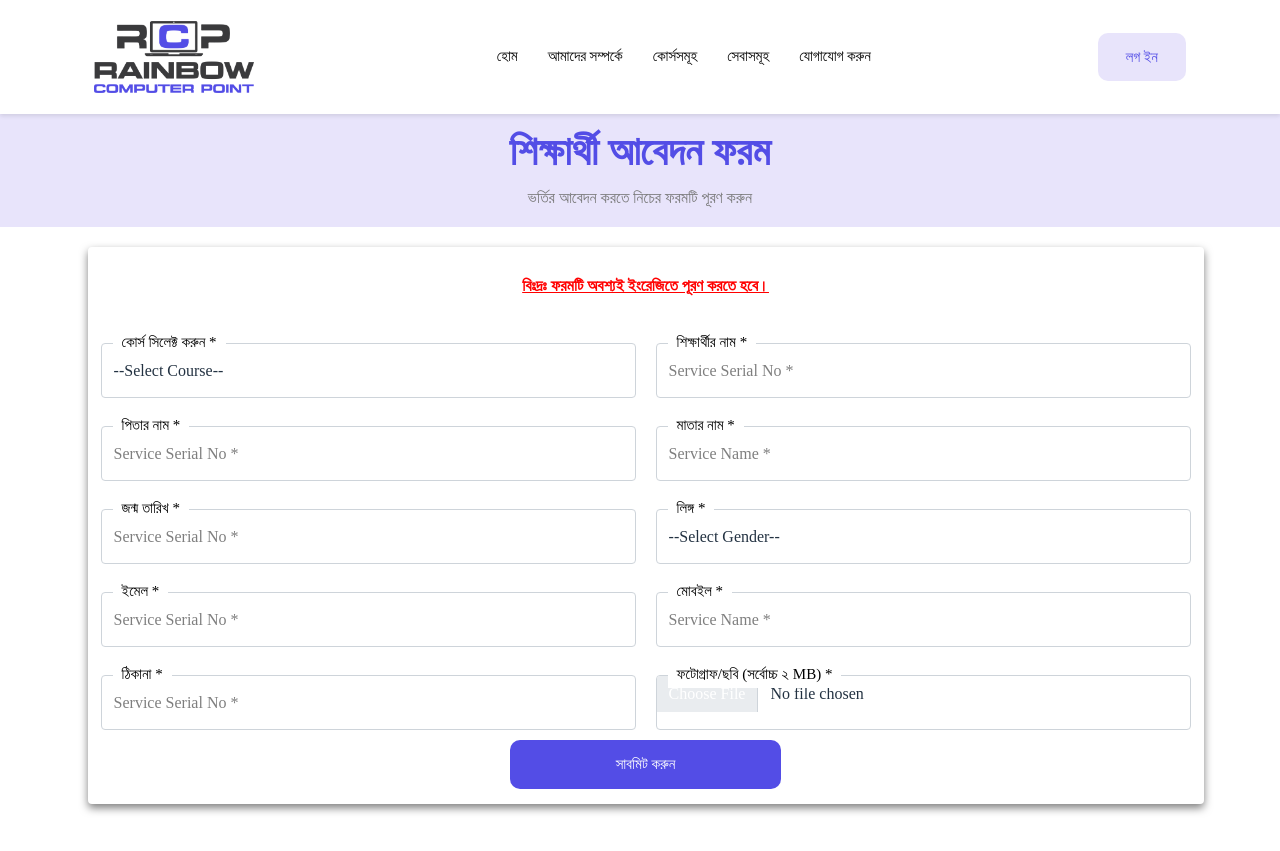
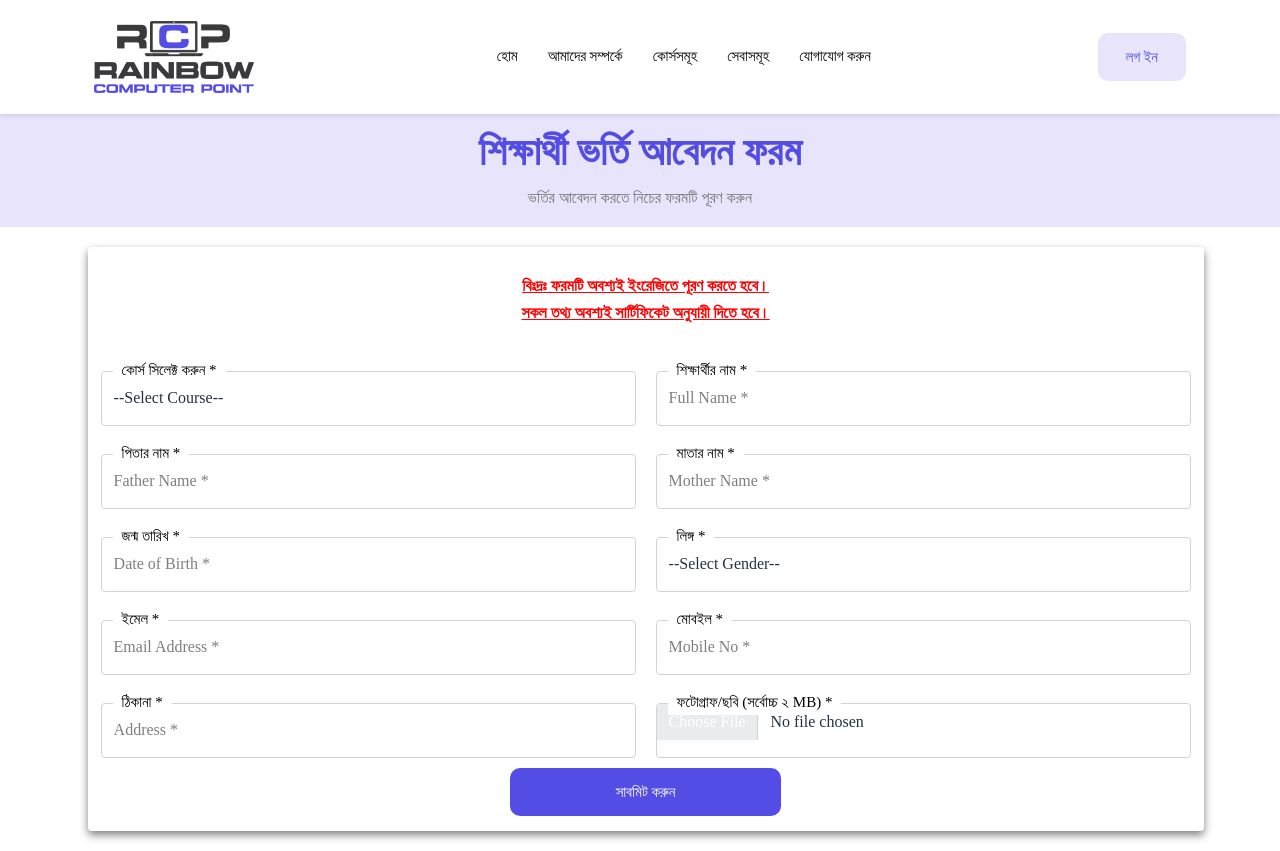
Before and after one commit to mrshakil015/Web-Development, a Flask app: page /applicationform in a window 1280 px wide. Before the commit the page ends 814 px from the top, so only its background shows below. Run offline with Flask 3, Linux system fonts and the light colour scheme; data comes from the database, SQL or seed files in the repository; some libraries are stand-ins or nearby versions; some web fonts are replaced.

Commit message:
Form Placeholder change

```diff
--- a/Rainbow Computer Point Website/templates/applicationform.html
+++ b/Rainbow Computer Point Website/templates/applicationform.html
@@ -94,7 +94,7 @@
         <div class="container mt-5">
             <div class="row justify-content-center">
                 <div class="section-title">
-                    <h1>শিক্ষার্থী আবেদন ফরম</h1>
+                    <h1>শিক্ষার্থী ভর্তি আবেদন ফরম</h1>
                     <p>ভর্তির আবেদন করতে নিচের ফরমটি পূরণ করুন</p>
                 </div>
             </div>
@@ -106,7 +106,7 @@
                     <div class="card-body">
                         <div class="card-title">
                             <!-- <h3>শিক্ষার্থী আবেদন ফরম</h3> -->
-                            <p>বিঃদ্রঃ ফরমটি অবশ্যই ইংরেজিতে পূরণ করতে হবে।</p>
+                            <p>বিঃদ্রঃ ফরমটি অবশ্যই ইংরেজিতে পূরণ করতে হবে।<br> সকল তথ্য অবশ্যই সার্টিফিকেট অনুযায়ী দিতে হবে।</p>
                         </div>
                         <form id="contact-form" role="form" action="/adminservice" method="post"
                             enctype="multipart/form-data">
@@ -127,9 +127,9 @@
                                     </div>
                                     <div class="input-section col-lg-6 col-md-6 col-sm-12">
                                         <div class="form-group">
-                                            <label for="serviceid">শিক্ষার্থীর নাম *</label>
-                                            <input id="serviceid" type="text" name="serviceid" class="form-control"
-                                                placeholder="Service Serial No *" required="required">
+                                            <label for="applicant-name">শিক্ষার্থীর নাম *</label>
+                                            <input id="applicant-studentname" type="text" name="applicant-studentname" class="form-control"
+                                                placeholder="Full Name *" required="required">
                                         </div>
                                     </div>
                                 </div>
@@ -137,16 +137,16 @@
                                 <div class="row">
                                     <div class="input-section col-lg-6 col-md-6 col-sm-12">
                                         <div class="form-group">
-                                            <label for="serviceid">পিতার নাম *</label>
-                                            <input id="serviceid" type="text" name="serviceid" class="form-control"
-                                                placeholder="Service Serial No *" required="required">
+                                            <label for="applicant-fathername">পিতার নাম *</label>
+                                            <input id="applicant-fathername" type="text" name="applicant-fathername" class="form-control"
+                                                placeholder="Father Name *" required="required">
                                         </div>
                                     </div>
                                     <div class="input-section col-lg-6 col-md-6 col-sm-12">
                                         <div class="form-group">
-                                            <label for="servicename">মাতার নাম *</label>
-                                            <input id="servicename" type="text" name="servicename" class="form-control"
-                                                placeholder="Service Name *" required="required">
+                                            <label for="applicant-mothername">মাতার নাম *</label>
+                                            <input id="applicant-mothername" type="text" name="applicant-mothername" class="form-control"
+                                                placeholder="Mother Name *" required="required">
                                         </div>
                                     </div>
                                 </div>
@@ -154,16 +154,16 @@
                                 <div class="row">
                                     <div class="input-section col-lg-6 col-md-6 col-sm-12">
                                         <div class="form-group">
-                                            <label for="serviceid">জন্ম তারিখ *</label>
-                                            <input id="serviceid" type="text" name="serviceid" class="form-control"
-                                                placeholder="Service Serial No *" required="required">
+                                            <label for="applicant-dob">জন্ম তারিখ *</label>
+                                            <input id="applicant-dob" type="text" name="applicant-dob" class="form-control"
+                                                placeholder="Date of Birth *" required="required">
                                         </div>
                                     </div>
 
                                     <div class="input-section col-lg-6 col-md-6 col-sm-12">
                                         <div class="form-group">
-                                            <label for="coursename">লিঙ্গ *</label>
-                                            <select id="coursename" name="coursename" class="form-control"
+                                            <label for="applicant-gender">লিঙ্গ *</label>
+                                            <select id="applicant-gender" name="applicant-gender" class="form-control"
                                                 required="required" data-error="Select the Course.">
                                                 <option value="" selected disabled>--Select Gender--</option>
                                                 <option>পুরুষ</option>
@@ -176,31 +176,31 @@
                                 <div class="row">
                                     <div class="input-section col-lg-6 col-md-6 col-sm-12">
                                         <div class="form-group">
-                                            <label for="serviceid">ইমেল *</label>
-                                            <input id="serviceid" type="text" name="serviceid" class="form-control"
-                                                placeholder="Service Serial No *" required="required">
+                                            <label for="applicant-email">ইমেল *</label>
+                                            <input id="applicant-email" type="text" name="applicant-email" class="form-control"
+                                                placeholder="Email Address *" required="required">
                                         </div>
                                     </div>
                                     <div class="input-section col-lg-6 col-md-6 col-sm-12">
                                         <div class="form-group">
-                                            <label for="servicename">মোবইল *</label>
-                                            <input id="servicename" type="text" name="servicename" class="form-control"
-                                                placeholder="Service Name *" required="required">
+                                            <label for="applicant-mobile">মোবইল *</label>
+                                            <input id="applicant-mobile" type="number" name="applicant-mobile" class="form-control"
+                                                placeholder="Mobile No *" required="required">
                                         </div>
                                     </div>
                                 </div>
                                 <div class="row">
                                     <div class="input-section col-lg-6 col-md-6 col-sm-12">
                                         <div class="form-group">
-                                            <label for="serviceid">ঠিকানা *</label>
-                                            <input id="serviceid" type="text" name="serviceid" class="form-control"
-                                                placeholder="Service Serial No *" required="required">
+                                            <label for="applicant-address">ঠিকানা *</label>
+                                            <input id="applicant-address" type="text" name="applicant-address" class="form-control"
+                                                placeholder="Address *" required="required">
                                         </div>
                                     </div>
                                     <div class="input-section col-lg-6 col-md-6 col-sm-12">
                                         <div class="form-group">
-                                            <label for="formFile" class="form-label">ফটোগ্রাফ/ছবি (সর্বোচ্চ ২ MB) *</label>
-                                            <input class="form-control" type="file" accept="image/*"  id="formFile" required="required">
+                                            <label for="applicant-photo" class="form-label">ফটোগ্রাফ/ছবি (সর্বোচ্চ ২ MB) *</label>
+                                            <input class="form-control" type="file" accept="image/*"  id="applicant-photo" required="required">
                                         </div>
                                     </div>
                                 </div>
```
